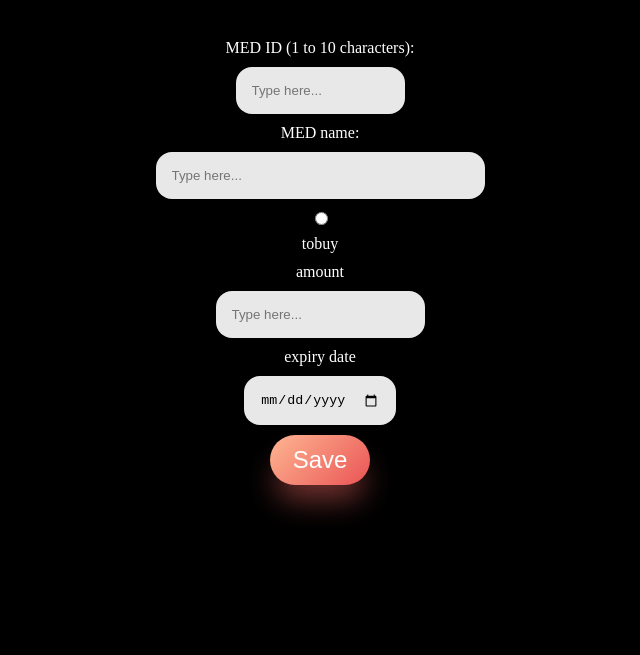
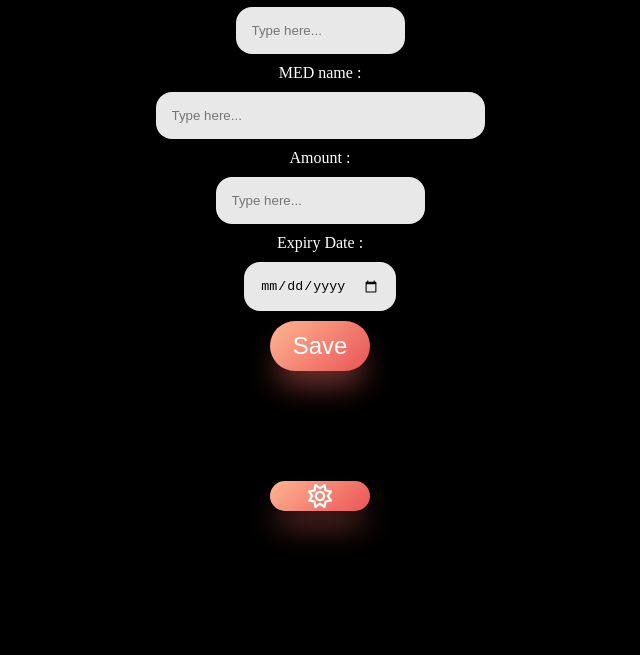
Before and after one commit to m0hdrar/PharmacyWebApp, a plain HTML site: page index.html in a window 1280 px wide. Shown: the part 145-800 px from the top of the page, without its empty margins (320-960 px from the left). Drawn offline with Linux system fonts and the light colour scheme.

Commit message:
"added the firebase and changed some of the html and css"

```diff
--- a/app.js
+++ b/app.js
@@ -1,3 +1,20 @@
+import { initializeApp } from "https://www.gstatic.com/firebasejs/9.15.0/firebase-app.js";
+import {
+  getDatabase,
+  ref,
+  remove,
+  push,
+  onValue,
+} from "https://www.gstatic.com/firebasejs/9.15.0/firebase-database.js";
+
+const appSettings = {
+  databaseURL:
+    "https://realtime-database-6131b-default-rtdb.europe-west1.firebasedatabase.app/",
+};
+
+const app = initializeApp(appSettings);
+const database = getDatabase(app);
+
 function darkToggle() {
   var element = document.body;
   element.classList.toggle("dark-mode");
--- a/index.html
+++ b/index.html
@@ -7,15 +7,17 @@
     <title>Pharmacy</title>
     <link rel="stylesheet" href="style.css" />
     <script src="app.js"></script>
-    <script src="https://kit.fontawesome.com/94eeb249ee.js" crossorigin="anonymous"></script>
+    <script
+      type="module"
+      src="https://kit.fontawesome.com/94eeb249ee.js"
+      crossorigin="anonymous"
+    ></script>
   </head>
 
-  <body class="dark-mode" >
-    <button  onclick="darkToggle()"><i class="fa-regular fa-sun"></i></button>
-
-    <h1>inventorys</h1>
+  <body class="dark-mode">
+    <h1>INVENTORY</h1>
     <form></form>
-    <label for="id"> MED ID (1 to 10 characters):</label>
+    <label for="id"> MED ID :</label>
     <input
       type="TEXT"
       id="id"
@@ -26,20 +28,29 @@
       placeholder="Type here..."
     />
 
-    <label for="TEXT"> MED name:</label>
-    <input type="TEXT" id="TEXT" name="MEDNAME" maxlength="35" size="35"  placeholder="Type here..." />
+    <label for="TEXT"> MED name :</label>
+    <input
+      type="TEXT"
+      id="TEXT"
+      name="MEDNAME"
+      maxlength="35"
+      size="35"
+      placeholder="Type here..."
+    />
 
-    <input type="radio" id="tobuy" value="tobuy" name="med _type" /><label
-      for="tobuy"
-      class="light"
-      >tobuy</label
-    >
+    <label for="amount">Amount :</label>
+    <input
+      type="number"
+      id="amount"
+      name=" MEDAMOUNT"
+      placeholder="Type here..."
+    />
 
-    <label for="amount">amount</label>
-    <input type="number" id="amount" name=" MEDAMOUNT"   placeholder="Type here..."/>
-
-    <label for="expiry"> expiry date</label>
+    <label for="expiry"> Expiry Date :</label>
     <input type="date" id="expiry" name="EXPIRY" />
-    <button>Save</button>
+    <button id="save-btn">Save</button>
+    <button title="dark-toggle" id="dark-btn" onclick="darkToggle()">
+      <i class="fa-regular fa-sun"></i>
+    </button>
   </body>
 </html>
--- a/style.css
+++ b/style.css
@@ -8,6 +8,20 @@ body {
 .dark-mode {
   background-color: black;
   color: rgb(255, 255, 255);
+}
+#dark-btn {
+  width: 100px;
+  height: 30px;
+  border-radius: 50px;
+  background-image: linear-gradient(135deg, #feb692 0%, #ea5455 100%);
+  box-shadow: 0 20px 30px -6px rgba(238, 103, 97, 0.5);
+  outline: none;
+  cursor: pointer;
+  border: none;
+  font-size: 24px;
+  color: rgb(255, 255, 255);
+  margin-top: 100px;
+  padding: auto;
 }
 
 button {
@@ -41,7 +55,7 @@ input {
   padding: 1rem;
   border-radius: 1rem;
   background: #e8e8e8;
-    transition: 0.3s;
+  transition: 0.3s;
 }
 
 input:focus {
```
